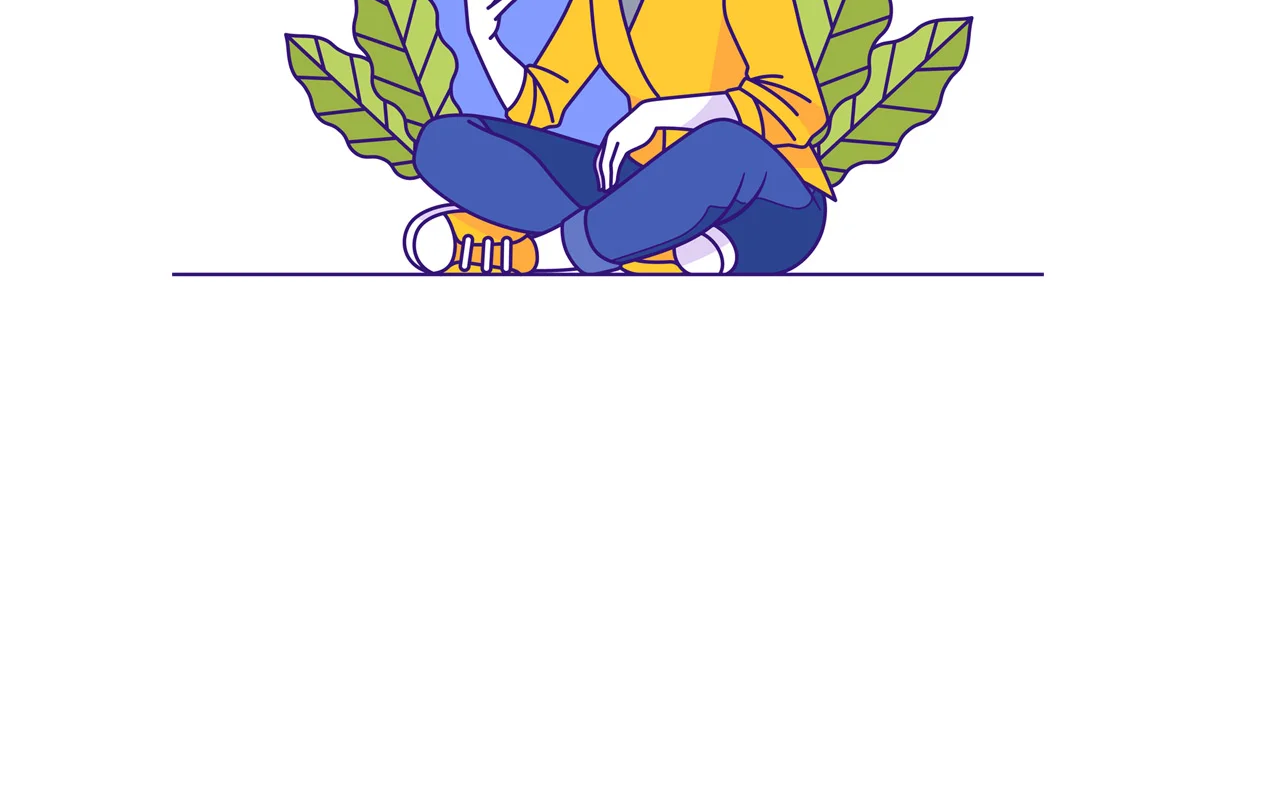
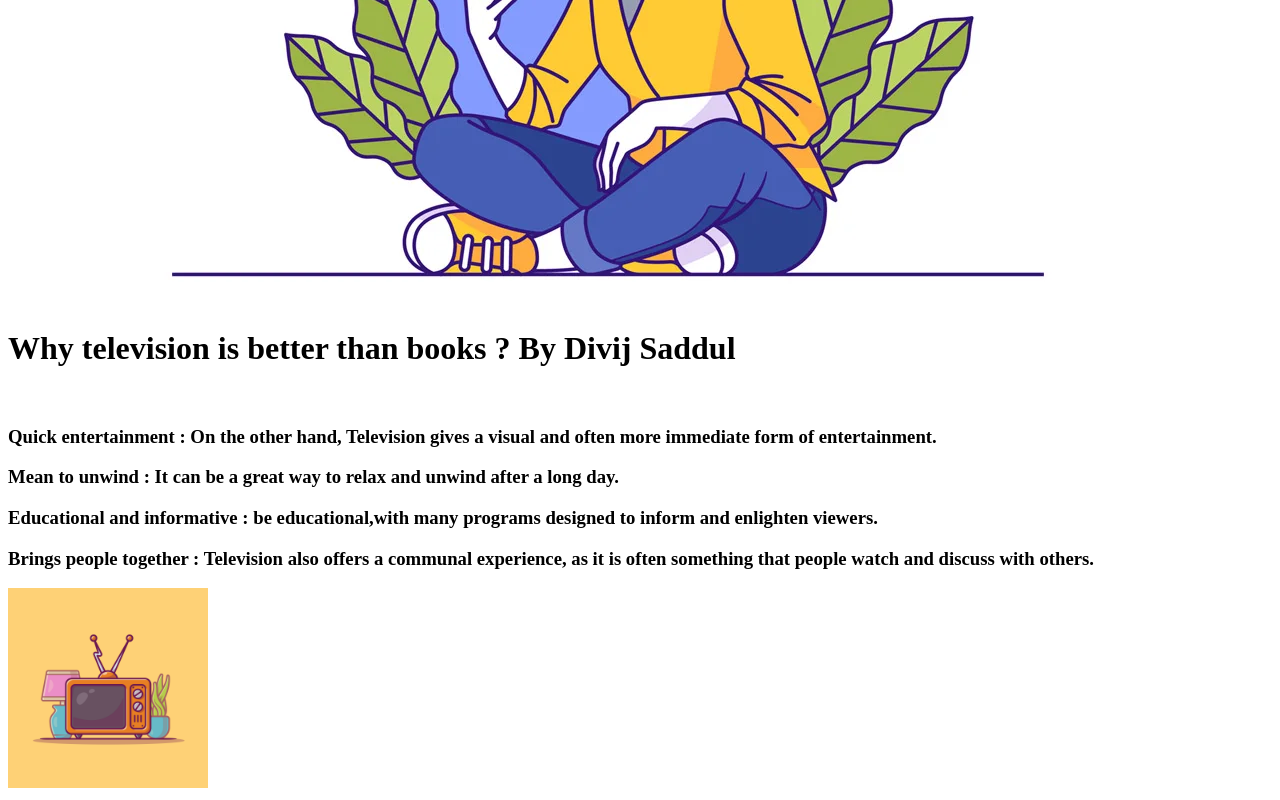
Before and after one commit to rebinreji123/vazhavilayil_rebin_midterm, a plain HTML site: page index.html in a window 1280 px wide. Shown: the part 761-1561 px from the top of the page. Before the commit the page ends 1060 px from the top, so only its background shows below. Drawn offline with Linux system fonts and the light colour scheme.

Commit message:
Changes by Divij

```diff
--- a/index.html
+++ b/index.html
@@ -22,5 +22,15 @@
 
         <h3>&#x2022; Longevity: Books can last for years or even decades, providing multiple opportunities for re-reading and enjoyment.</h3>
 <img src="images/books.jpeg" alt="books">
+<br><br>
+
+<h1>Why television is better than books ? By Divij Saddul</h1>
+    <br>
+   <h3>Quick entertainment : On the other hand, Television gives a visual and often more immediate form of
+    entertainment.</h3>
+   <h3> Mean to unwind : It can be a great way to relax and unwind after a long day.
+    <h3>Educational and informative : be educational,with many programs designed to inform and enlighten viewers.</h3>
+   <h3> Brings people together : Television also offers a communal experience, as it is often something that people watch and discuss with others.</h3>
+   <img src="/images/television_image.jpg" height="200" width="200">
 </body>
 </html>
```
Also changed, not shown: images/television_image.jpg (added).
